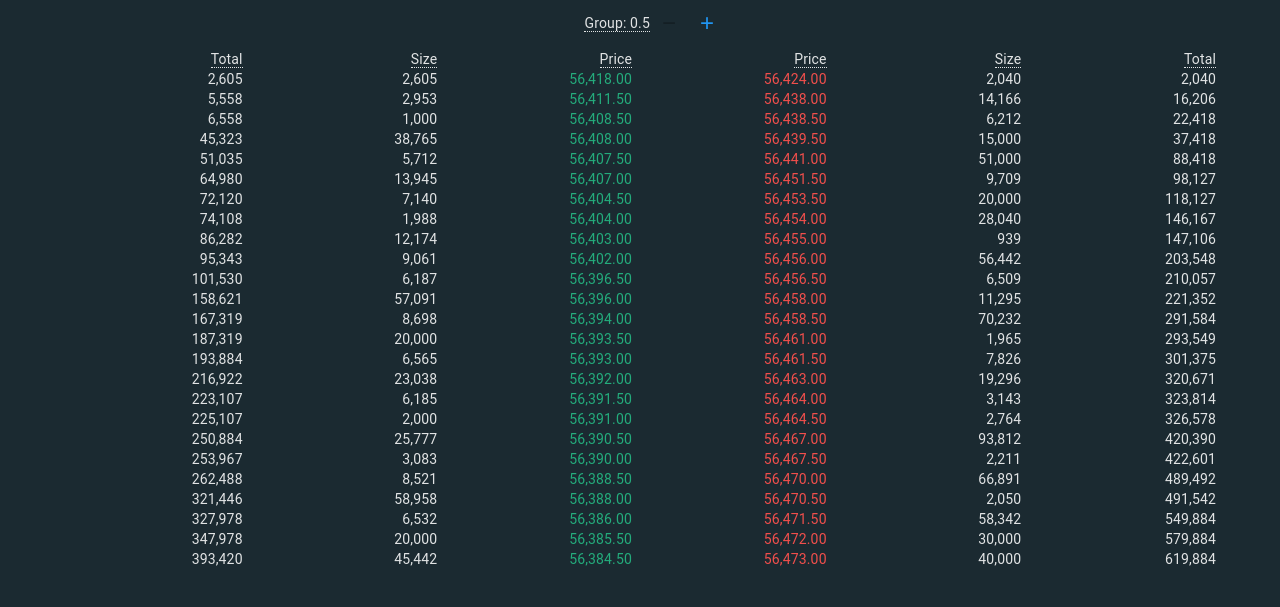
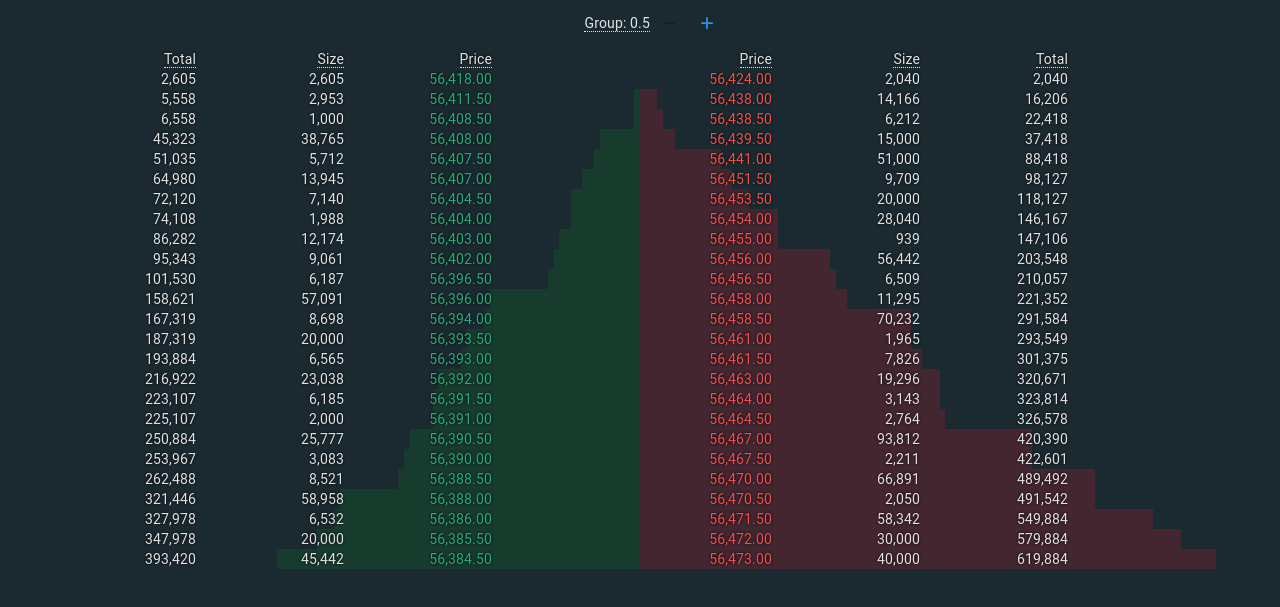
Before and after one commit to mlenser/mark-05-05-2021, a Gatsby site: page / in a window 1280 px wide. Shown: the part 65-672 px from the top of the page. Built offline with nearby package versions, Linux system fonts and the light colour scheme; Gatsby itself is replaced by a stand-in of ours.

Commit message:
feat: add bars

```diff
--- a/src/components/Orderbook/Orderbook.tsx
+++ b/src/components/Orderbook/Orderbook.tsx
@@ -7,7 +7,6 @@
 
 const Wrapper = styled.div`
   display: grid;
-  grid-gap: ${({ theme }) => theme.sizes.normal};
   grid-template-columns: 1fr 1fr;
 `;
 
--- a/src/components/Orderbook/OrderbookContext.tsx
+++ b/src/components/Orderbook/OrderbookContext.tsx
@@ -1,30 +1,46 @@
-import React, { createContext, useContext, useState } from 'react';
+import React, { createContext, useContext, useEffect, useState } from 'react';
 import { mockData } from './mockData';
+import { sumSize } from '../../utils/sumSize';
 
 export type OrderbookContextProviderType = {
   asksValues: SizePrice[];
   bidsValues: SizePrice[];
   groupInterval: number;
+  largestSum: number;
   setAsksValues: (values: SizePrice[]) => void;
   setBidsValues: (values: SizePrice[]) => void;
   setGroup: (value: number) => void;
+  setLargestSum: (value: number) => void;
 };
 
 const OrderbookContext = createContext({} as OrderbookContextProviderType);
 
 export const OrderbookContextProvider: React.FC = ({ children }) => {
   const [groupInterval, setGroup] = useState(0.5);
+  const [asksSum, setAsksSum] = useState(0);
   const [asksValues, setAsksValues] = useState<SizePrice[]>(mockData[0].asks);
+  const [bidsSum, setBidsSum] = useState(0);
   const [bidsValues, setBidsValues] = useState<SizePrice[]>(mockData[0].bids);
+  const [largestSum, setLargestSum] = useState(Math.max(asksSum, bidsSum));
 
   const state: OrderbookContextProviderType = {
     asksValues,
     bidsValues,
     groupInterval,
+    largestSum,
     setAsksValues,
     setBidsValues,
     setGroup,
+    setLargestSum,
   };
+
+  useEffect(() => {
+    const asksSumLocal = sumSize({ values: asksValues });
+    setAsksSum(asksSumLocal);
+    const bidsSumLocal = sumSize({ values: bidsValues });
+    setBidsSum(bidsSumLocal);
+    setLargestSum(Math.max(asksSumLocal, bidsSumLocal));
+  }, [asksValues, bidsValues]);
 
   return (
     <OrderbookContext.Provider value={state}>
--- a/src/components/Orderbook/PriceSizeTotal.tsx
+++ b/src/components/Orderbook/PriceSizeTotal.tsx
@@ -4,25 +4,57 @@
 import { formatNumber } from '../../utils/formatNumber';
 import { formatPrice } from '../../utils/formatPrice';
 import TooltipIndicator from '../TooltipIndicator';
+import { useOrderbookContext } from './OrderbookContext';
+import { getPercentage } from '../../utils/getPercentage';
 
 type Field = string;
 type Type = string;
 
-const Wrapper = styled.div`
+const getDirectionFromType = (type: Type) => {
+  if (type === 'asks') {
+    return 'to right';
+  }
+  if (type === 'bids') {
+    return 'to left';
+  }
+};
+
+const getColorFromType = (type: Type) => {
+  if (type === 'asks') {
+    return 'rgb(68 38 49)';
+  }
+  if (type === 'bids') {
+    return 'rgb(23 60 46)';
+  }
+};
+
+const Wrapper = styled.div<{ filled?: string; type: string }>`
+  ${({ filled, type }) =>
+    filled &&
+    css`
+      background: linear-gradient(
+        ${getDirectionFromType(type)},
+        ${getColorFromType(type)} 0%,
+        ${getColorFromType(type)} ${filled},
+        transparent ${filled},
+        transparent 100%
+      );
+    `};
   display: grid;
   grid-gap: ${({ theme }) => theme.sizes.normal};
-  grid-template-columns: 1fr 1fr 1fr;
+  grid-template-columns: 1fr 1fr 1fr 1fr;
 `;
 
 const AsksPriceStyle = css`
-  color: rgb(241 79 76);
+  color: ${({ theme }) => theme.palette.asksColor};
 `;
 const BidsPriceStyle = css`
-  color: rgb(36 172 124);
+  color: ${({ theme }) => theme.palette.bidsColor};
 `;
 
 const Column = styled.div<{ field?: string; type?: string }>`
   text-align: right;
+  text-shadow: 0 0 3px #000;
   ${({ field, type }) =>
     field === 'price' && (type === 'asks' ? AsksPriceStyle : BidsPriceStyle)};
 `;
@@ -110,15 +142,20 @@
   type,
   values,
 }) => {
+  const { largestSum } = useOrderbookContext();
   return (
     <>
-      <Wrapper>
+      <Wrapper type={type}>
         {order.map((field) => (
           <Column key={`column-${field}`}>{getHeading({ field, type })}</Column>
         ))}
       </Wrapper>
       {values.map(([price, size, total]) => (
-        <Wrapper key={`${price}-${size}-${total}`}>
+        <Wrapper
+          key={`${price}-${size}-${total}`}
+          filled={getPercentage(total / largestSum)}
+          type={type}
+        >
           {order.map((field) => (
             <Column
               key={`${price}-${size}-${total}-${field}`}
--- a/src/components/ThemeProvider/theme.ts
+++ b/src/components/ThemeProvider/theme.ts
@@ -32,7 +32,9 @@
     /* eslint-enable sort-keys-fix/sort-keys-fix */
   },
   palette: {
+    asksColor: 'rgb(241 79 76)',
     background: 'rgb(27 42 49)',
+    bidsColor: 'rgb(36 172 124)',
     blue: {
       ...blue,
       main: blue[500],
--- /dev/null
+++ b/src/utils/getPercentage.ts
@@ -0,0 +1,4 @@
+import { roundToNearest } from './roundToNearest';
+
+export const getPercentage = (value: number) =>
+  `${roundToNearest({ interval: 1, value: value * 100 })}%`;
--- /dev/null
+++ b/src/utils/sumSize.ts
@@ -0,0 +1,6 @@
+export const sumSize = ({ values }: { values: SizePrice[] }) =>
+  values.reduce(
+    (accumulator: number, currentValue: SizePrice) =>
+      accumulator + currentValue[1],
+    0,
+  );
```
Also changed, not shown: QUESTIONS.md (+1 -0 lines), src/utils/sumSize.test.ts (added, +19 -0 lines).
